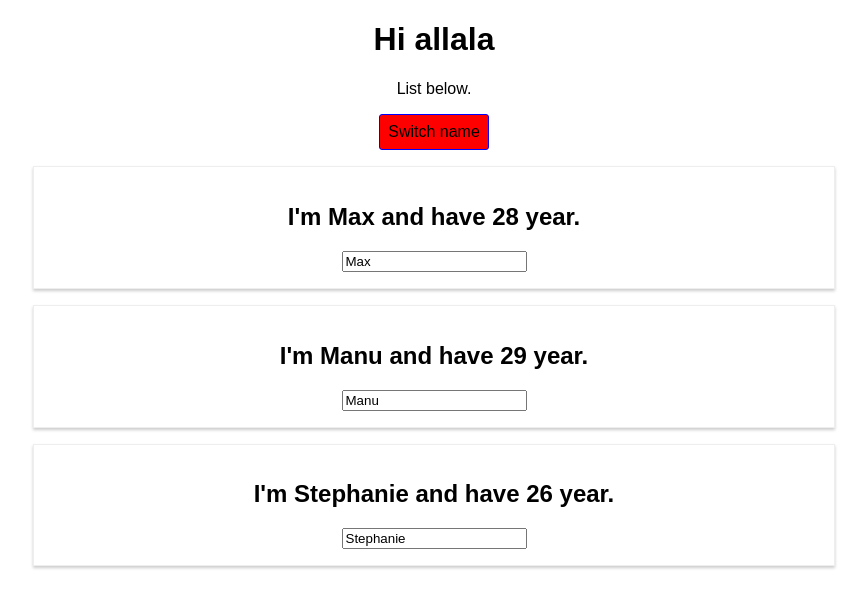
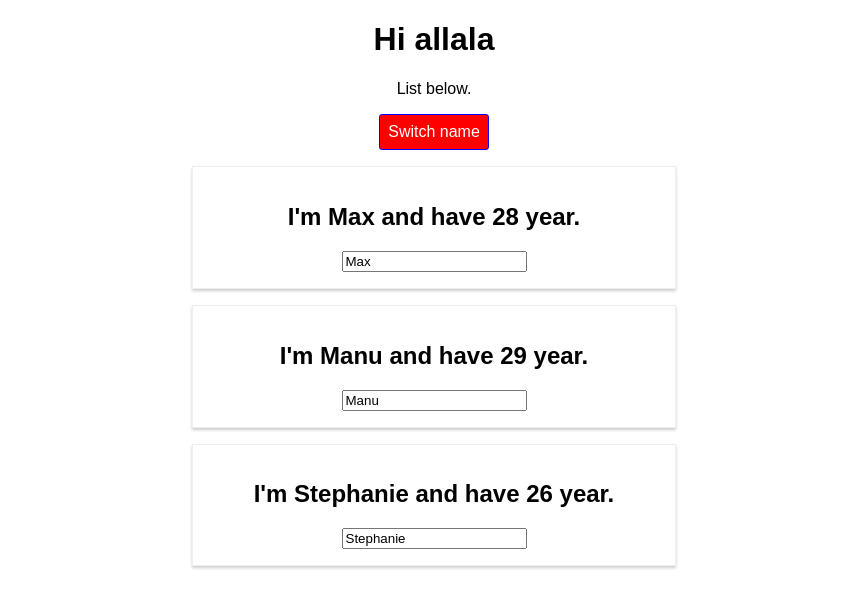
Before and after one commit to kobra8/complete-react, a React (Create React App) app in the folder react-app/: page / in a window 1280 px wide. Both pictures are taken after a click on the button "Switch name". Shown: the top 608 px of the page, without its empty margins (206-1073 px from the left). Built offline with nearby package versions, Linux system fonts and the light colour scheme.

Commit message:
Styled componenst

```diff
--- a/react-app/src/App.js
+++ b/react-app/src/App.js
@@ -1,7 +1,23 @@
 import React, { Component } from 'react';
 import './App.css';
-import Radium from 'radium';
+// import Radium, { StyleRoot }  from 'radium';
+import styled from 'styled-components';
 import Person from './Person/Person';
+
+const StyledButton = styled.button`
+  background-color: ${props => props.altStyle ? 'red' : 'green'};
+  color: white;
+  font: inherit;
+  border: 1px solid blue;
+  padding: 8px;
+  cursor: pointer;
+  border-radius: 3px;
+
+  &:hover {
+    background-color: ${props => props.altStyle ? 'yellow' : 'lightgreen'};
+    color: black;
+  }
+`
 
 class App extends Component {
   state = {
@@ -45,18 +61,18 @@ class App extends Component {
   }
 
   render() {
-    const btnStyle = {
-      backgroundColor: 'green',
-      font: 'inherit',
-      border: '1px solid blue',
-      padding: '8px',
-      cursor: 'pointer',
-      borderRadius: '3px',
-      ':hover': {
-        backgroundColor: 'lightgreen',
-        color: 'black'
-      }
-    }
+    // const customStyle = {
+    //   backgroundColor: 'green',
+    //   font: 'inherit',
+    //   border: '1px solid blue',
+    //   padding: '8px',
+    //   cursor: 'pointer',
+    //   borderRadius: '3px',
+    //   ':hover': {
+    //     backgroundColor: 'lightgreen',
+    //     color: 'black'
+    //   }
+    // }
     // Warunkowe ustawianie zawrtości zmiennej persons do wyświetlania
     let persons = null;
     if(this.state.showPersons) {
@@ -73,11 +89,11 @@ class App extends Component {
           })}
       </div>
       )
-      btnStyle.backgroundColor = 'red';
-      btnStyle[':hover'] = {
-        backgroundColor: 'yellow',
-        color: 'black'
-      }
+      // customStyle.backgroundColor = 'red';
+      // customStyle[':hover'] = {
+      //   backgroundColor: 'yellow',
+      //   color: 'black'
+      // }
     }
 
     let classes = [];
@@ -89,15 +105,18 @@ class App extends Component {
     }
 
     return (
+      // <StyleRoot> - for Radium
       <div className="App">
         <h1>Hi allala</h1>
         <p className={classes.join(' ')}>List below.</p>
-        <button style={btnStyle} onClick={this.togglePersonsHandler}>Switch name</button>
+        {/* <button style={customStyle} onClick={this.togglePersonsHandler}>Switch name</button> zamieniony na styled component  */}
+        <StyledButton altStyle={this.state.showPersons} onClick={this.togglePersonsHandler}>Switch name</StyledButton>
         {/* Kod do renderowania przeniesiony do zmiennej persons */}
         {persons}
       </div>
+      // </StyleRoot>
     );
   }
 }
 
-export default Radium(App);
+export default App;
--- a/react-app/src/Person/Person.css
+++ b/react-app/src/Person/Person.css
@@ -6,3 +6,9 @@
   padding: 16px;
   text-align: center;
 }
+
+@media (min-width: 500px) {
+  .Person {
+    width: 450px;
+  }
+}
--- a/react-app/src/Person/Person.js
+++ b/react-app/src/Person/Person.js
@@ -1,17 +1,37 @@
 import React from "react";
-import Radium from 'radium';
-import './Person.css'
+// import Radium from 'radium';
+import styled from 'styled-components';
+// import './Person.css'
+
+const StyledDiv = styled.div `
+  width: 60%;
+  margin: 16px auto;
+  border: 1px solid #eee;
+  box-shadow: 0 2px 3px #ccc;
+  padding: 16px;
+  text-align: center;
+
+  @media (min-width: 500px) {
+    width: 450px;
+  }
+`;
 
 const person = props => {
+  const customStyle = {
+    '@media (min-width: 500px)' : {
+      width: '450px'
+    }
+  };
   return (
-    <div className="Person">
+    // <div className="Person" style = {customStyle}>
+  <StyledDiv>
     <h2 onClick={props.click}>
       I'm {props.name} and have {props.age} year.
     </h2>
     <p>{props.children}</p>
     <input type="text" onChange={props.changed} value={props.name}/>
-    </div>
+  </StyledDiv>
   );
 };
 
-export default Radium(person);
+export default person;
```
Also changed, not shown: react-app/package.json (+4 -3 lines), 1 other file (tests, documents, lock files or other folders).
